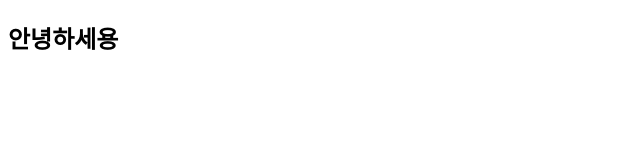
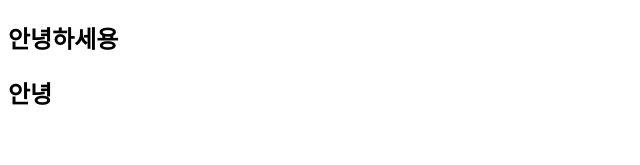
Before and after one commit to butcreep/shushumento, a React (Create React App) app: page / in a window 1280 px wide. Shown: the top 165 px of the page, without its empty margins (0-640 px from the left). Built offline with nearby package versions, Linux system fonts and the light colour scheme.

Commit message:
[fix] github action 오류 수정

```diff
--- a/src/App.js
+++ b/src/App.js
@@ -3,6 +3,7 @@ function App() {
   return (
     <div className="App">
      <h2>안녕하세용</h2>
+     <h2>안녕</h2>
     </div>
   );
 }
```
